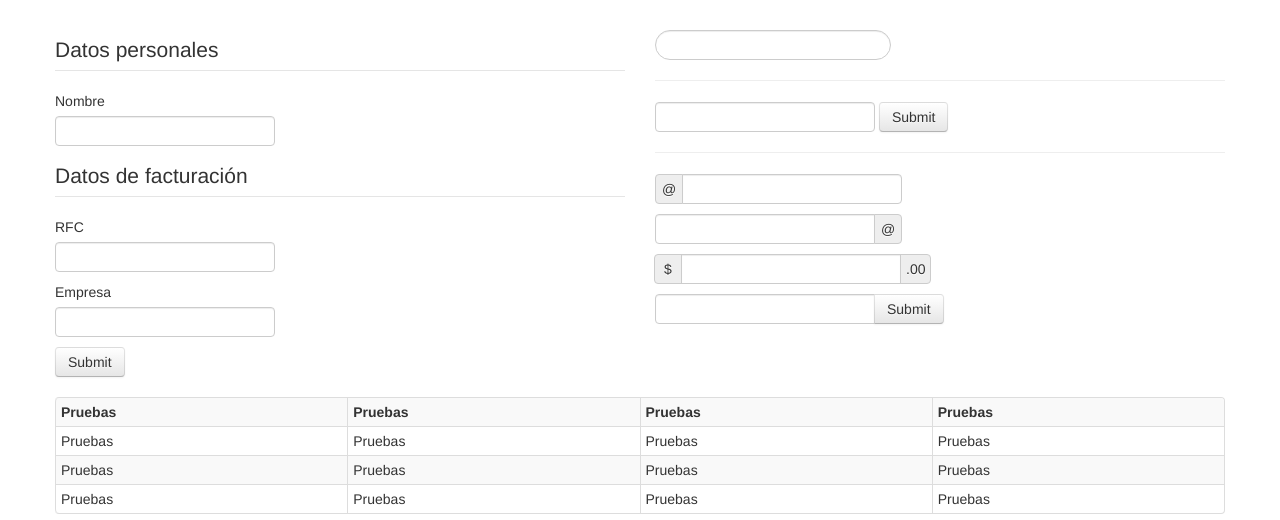
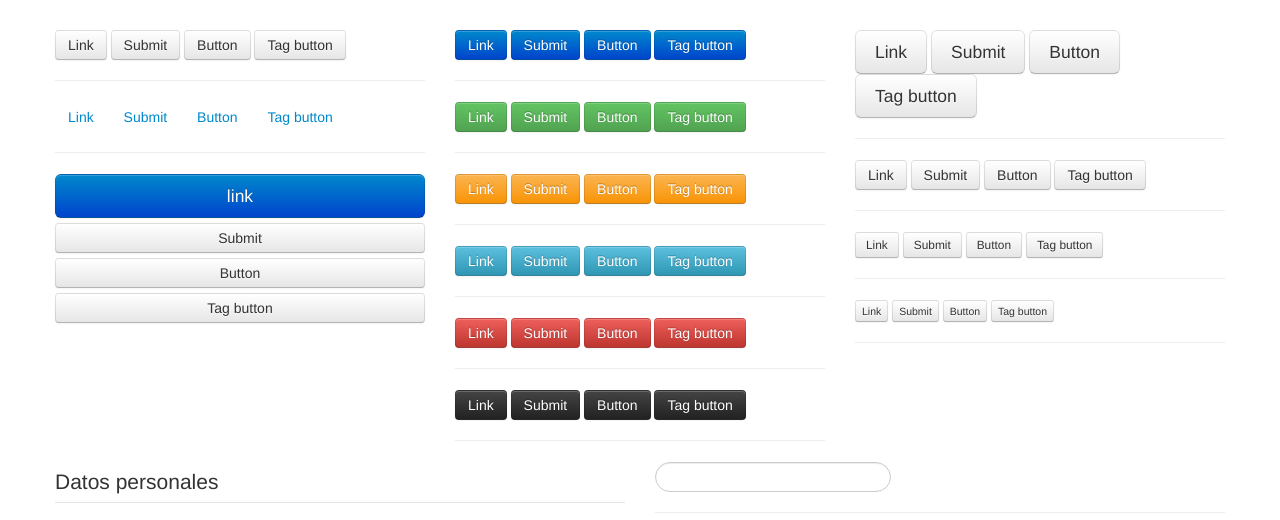
Before and after one commit to omarmorales/bootstrap-frontend, a plain HTML site: page index.html in a window 1280 px wide. Shown: the top 520 px of the page. Drawn offline with Linux system fonts and the light colour scheme.

Commit message:
diferentes botones con bootstrap

```diff
--- a/index.html
+++ b/index.html
@@ -29,6 +29,102 @@
 	<div class="container">
 		<div class="row-fluid">
 			<div class="span12">&nbsp</div>
+		</div>
+		<div class="row-fluid">
+			<div class="span4">
+				<a href="" class="btn">Link</a>
+				<input type="submit" value="Submit"class="btn">
+				<input type="button" value="Button"class="btn">
+				<button class="btn">Tag button</button>
+
+				<hr>
+
+				<a href="" class="btn btn-link">Link</a>
+				<input type="submit" value="Submit"class="btn btn-link">
+				<input type="button" value="Button"class="btn btn-link">
+				<button class="btn btn-link">Tag button</button>
+
+				<hr>
+
+				<a href="" class="btn btn-block btn-primary btn-large">link</a>
+				<input type="submit" value="Submit"class="btn btn-block">
+				<input type="button" value="Button"class="btn btn-block">
+				<button class="btn btn-block">Tag button</button>
+			</div>
+			<div class="span4">
+				<a href="" class="btn btn-primary">Link</a>
+				<input type="submit" value="Submit"class="btn btn-primary">
+				<input type="button" value="Button"class="btn btn-primary">
+				<button class="btn btn-primary">Tag button</button>
+
+				<hr>
+
+				<a href="" class="btn btn-success">Link</a>
+				<input type="submit" value="Submit"class="btn btn-success">
+				<input type="button" value="Button"class="btn btn-success">
+				<button class="btn btn-success">Tag button</button>
+
+				<hr>
+
+				<a href="" class="btn btn-warning">Link</a>
+				<input type="submit" value="Submit"class="btn btn-warning">
+				<input type="button" value="Button"class="btn btn-warning">
+				<button class="btn btn-warning">Tag button</button>
+
+				<hr>
+
+				<a href="" class="btn btn-info">Link</a>
+				<input type="submit" value="Submit"class="btn btn-info">
+				<input type="button" value="Button"class="btn btn-info">
+				<button class="btn btn-info">Tag button</button>
+
+				<hr>
+
+				<a href="" class="btn btn-danger">Link</a>
+				<input type="submit" value="Submit"class="btn btn-danger">
+				<input type="button" value="Button"class="btn btn-danger">
+				<button class="btn btn-danger">Tag button</button>
+
+				<hr>
+
+				<a href="" class="btn btn-inverse">Link</a>
+				<input type="submit" value="Submit"class="btn btn-inverse">
+				<input type="button" value="Button"class="btn btn-inverse">
+				<button class="btn btn-inverse">Tag button</button>
+
+				<hr>
+			</div>
+
+			<div class="span4">
+				<a href="" class="btn btn-large">Link</a>
+				<input type="submit" value="Submit"class="btn btn-large">
+				<input type="button" value="Button"class="btn btn-large">
+				<button class="btn btn-large">Tag button</button>
+
+				<hr>
+
+				<a href="" class="btn">Link</a>
+				<input type="submit" value="Submit"class="btn">
+				<input type="button" value="Button"class="btn">
+				<button class="btn">Tag button</button>
+
+				<hr>
+
+				<a href="" class="btn btn-small">Link</a>
+				<input type="submit" value="Submit"class="btn btn-small">
+				<input type="button" value="Button"class="btn btn-small">
+				<button class="btn btn-small">Tag button</button>
+
+				<hr>
+
+				<a href="" class="btn btn-mini">Link</a>
+				<input type="submit" value="Submit"class="btn btn-mini">
+				<input type="button" value="Button"class="btn btn-mini">
+				<button class="btn btn-mini">Tag button</button>
+
+				<hr>
+
+			</div>
 		</div>
 		<div class="row-fluid">
 			<div class="span6">
```
Also changed, not shown: 1 other file.
